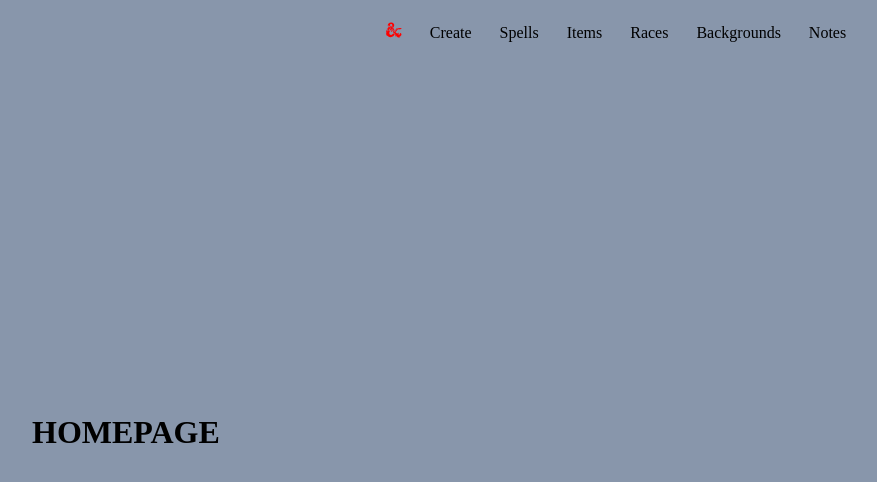
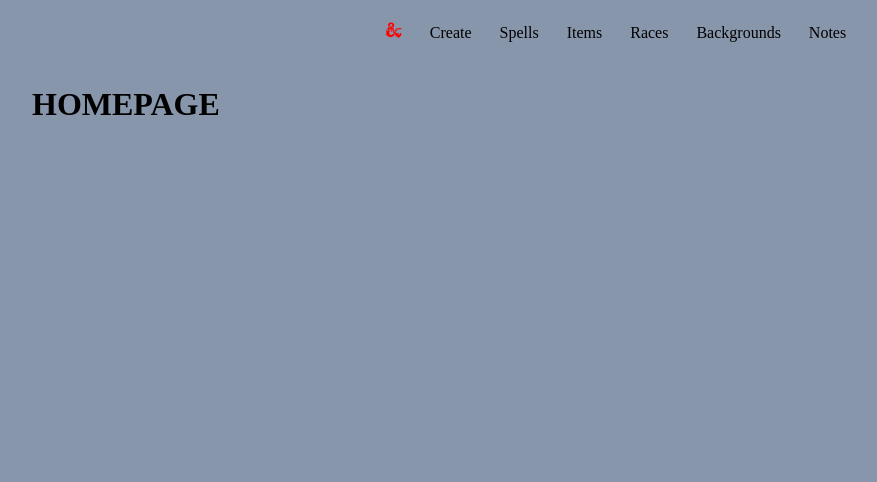
Before and after one commit to LoganQualk/DnD-Character-Creator, a React (Create React App) app: page / in a window 1280 px wide. Shown: the top 482 px of the page, without its empty margins (32-909 px from the left). Built offline with nearby package versions, Linux system fonts and the light colour scheme.

Commit message:
changed container css

```diff
--- a/src/App.css
+++ b/src/App.css
@@ -21,7 +21,8 @@ body {
 
 #container {
     width: min(1200px, 90%);
-    margin: auto;
+    margin-inline: auto; /* left and right */
+    margin-block: 0; /* up and down */
 }
 
 .spells {
--- a/src/Spells.js
+++ b/src/Spells.js
@@ -10,8 +10,6 @@ const Spells = () => {
     for (let i = 97; i <= 122; i++) {
         getSpellsByFirstLetter.push(String.fromCharCode(i));
     }
-
-
 
     return (
         <div>
```
